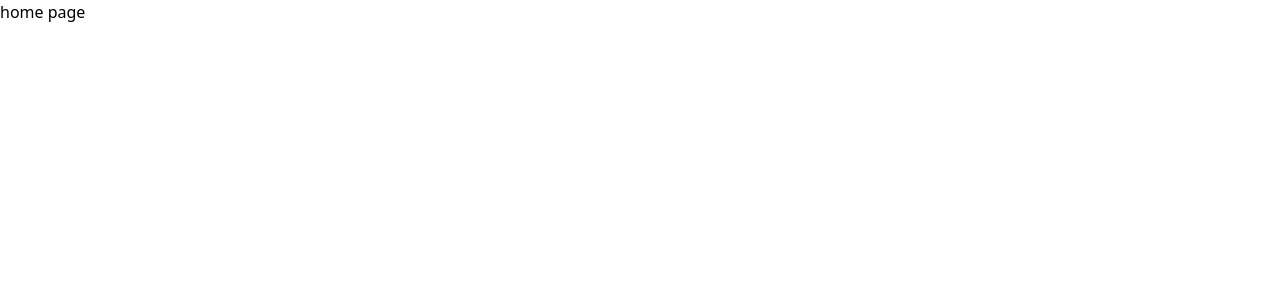
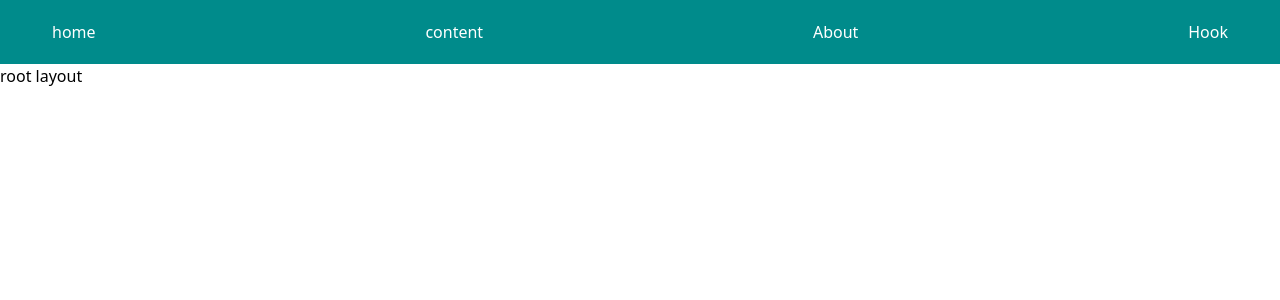
Before and after one commit to mhmd-salah/revReactjs, a React (Vite) app: page / in a window 1280 px wide. Shown: the top 300 px of the page. Built offline with nearby package versions, Linux system fonts and the light colour scheme.

Commit message:
create router component

```diff
--- a/src/App.tsx
+++ b/src/App.tsx
@@ -5,7 +5,7 @@ import router from "./router/router";
 function App() {
   return (
     <>
-    <RouterProvider router={router} />
+    <RouterProvider router={router}/>
     </>
   );
 }
--- a/src/router/router.tsx
+++ b/src/router/router.tsx
@@ -1,19 +1,18 @@
-import {
-  createBrowserRouter,
-  createRoutesFromElements,
-  Route,
-} from "react-router-dom";
-// import Navbar from "../components/Navbar";
+import { createBrowserRouter, createRoutesFromElements, Outlet, Route } from "react-router-dom";
+import Navbar from "../components/Navbar";
 
 const router = createBrowserRouter(
   createRoutesFromElements(
     <>
-      {/* <Navbar home="home" /> */}
-      <Route path="/" element={<h1>home page</h1>}>
-        <Route path="content" element={<h1>content page</h1>} />
-        <Route path="about" element={<h1>about page</h1>} />
+      <Route path="/" element={<div>
+        <Navbar home="home"/>
+        <h1>root layout</h1>
+        <Outlet/>
+      </div>} >
+        <Route path="content" element={<h1>content page</h1>}/>
+        <Route path="products" element={<h1>products page</h1>}/>
       </Route>
     </>
   )
-);
+)
 export default router;
```
